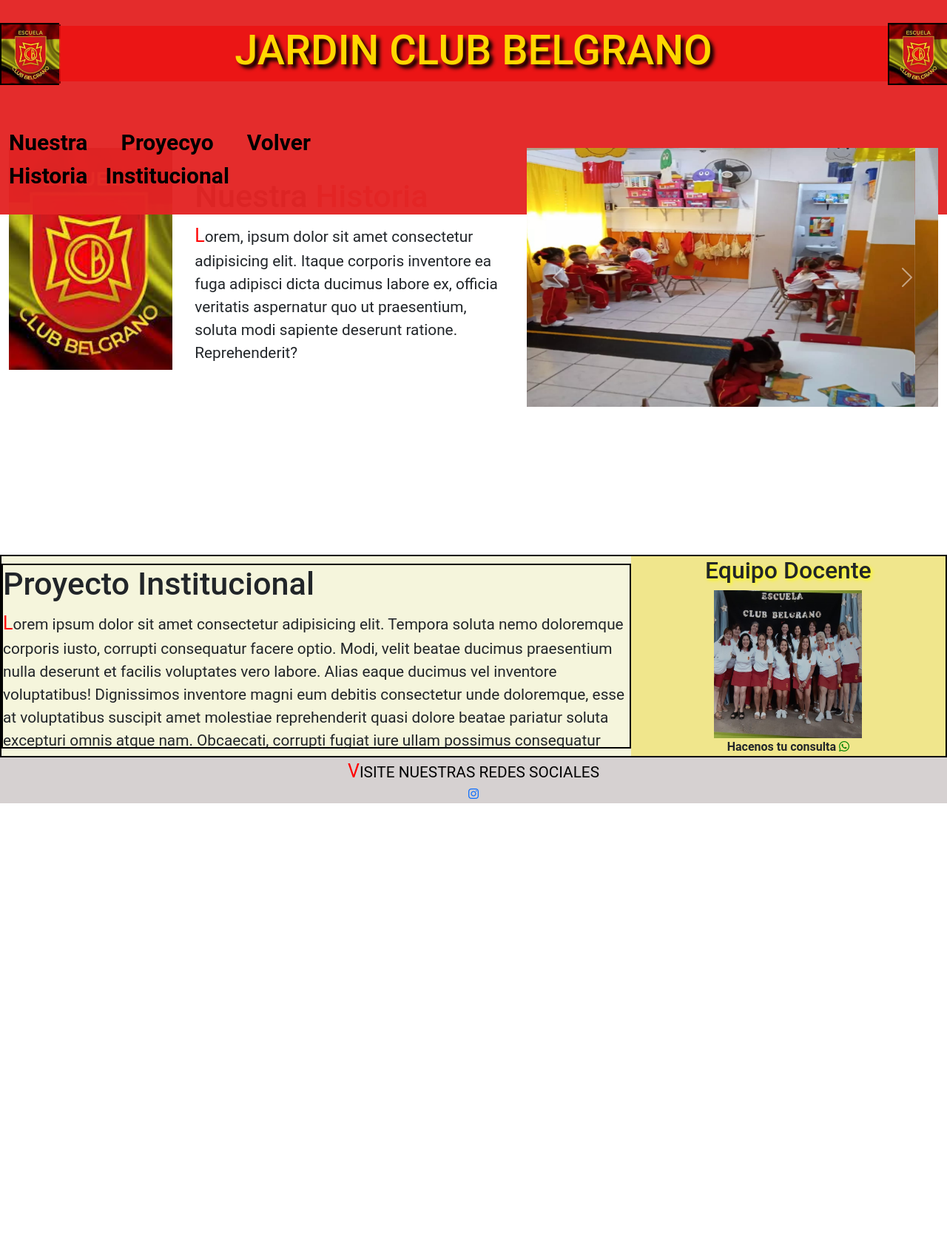
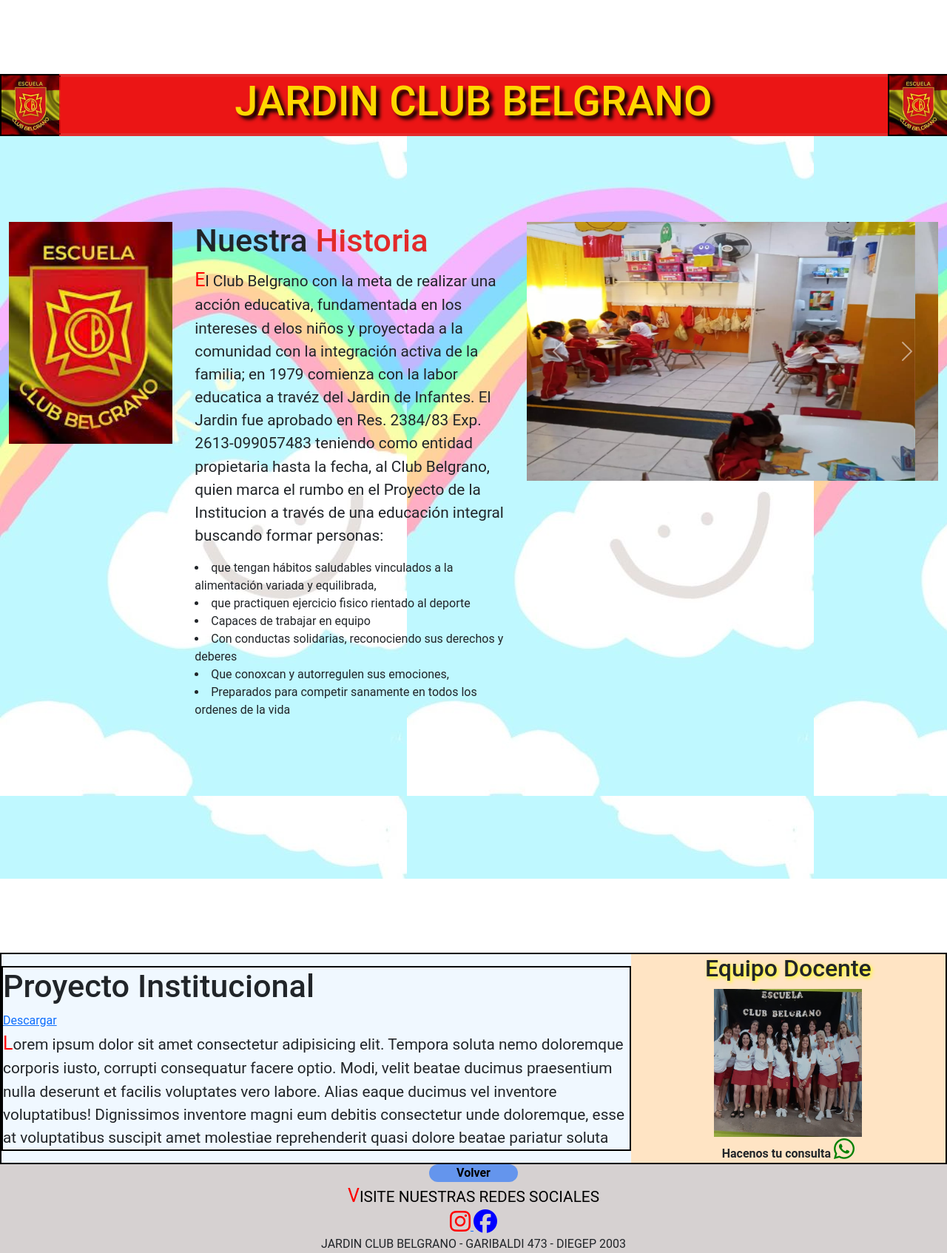
Before and after one commit to marixxa/TRABAJO-FINAL, a plain HTML site: page jardin.html in a window 1280 px wide. Shown: the whole page at 74% size. Before the commit the page ends 1086 px from the top, so only its background shows below. Drawn offline with nearby package versions, Linux system fonts and the light colour scheme; files that its build step writes are made by us from their sources.

Commit message:
botonvolver

```diff
--- a/css/style.css
+++ b/css/style.css
@@ -100,6 +100,7 @@
 }
 #titulo h1{
     color: white;
+    text-shadow: 2px 2px 5px red;
 }
 #titulo button{
 font-size:  1.75em; ;
@@ -109,6 +110,23 @@
 .color-acento{
     color: rgb(226, 43, 43);
 }
+#video{
+    padding: 50px;
+    text-align: center;
+    background-color: darkgray;
+
+
+}
+#video:hover{
+    border-color: red;
+    background-color: cornflowerblue;
+}
+
+.box-video{
+    width: 200px;
+    height: 200px;
+}
+
 
 #nuestra-historia .container{
     text-align: center;
@@ -183,9 +201,7 @@
     font-size: 1em;
 
 }
-#final button{
-    font-size: 5vw;
-}
+
 
 footer{
     background-color: rgb(230 230 230);
@@ -226,9 +242,9 @@
 }
 #video{
     margin: 0 auto;
-    padding: 50px;
-    width: 200px;
-    height: 200px;
+    padding-top: 40px;
+    border: 3px solid yellow;
+
 }
 
 
@@ -245,6 +261,7 @@
         background-position: center center;
         height: 300px;
         width: 300px;
+
     }
 
     #nuestra-historia .texto-imagen{
--- a/css/stylejardin.css
+++ b/css/stylejardin.css
@@ -6,37 +6,41 @@
    main{
     margin: auto;
     overflow:auto;
+
 }
+body{
+    background-color: rgba(169, 169, 169, 0.514);
+}
+#nuestra-historia{
+    background-color: rgba(169, 169, 169, 0.514);
+}
+li{
 
-
-
+}
 
 .contenedor{
    /* height: 120px; */
-    background-color:rgba(236, 16, 16, 0.836);
+    background-color:rgba(236, 16, 16, 0.836);;
     display: grid;
     flex-direction:column ;
     align-items: center;
     grid-template-columns: 80px 1fr 80px  ;
     justify-content: space-between;
-    grid-template-rows: 1fr 1fr
 
 }
-.box nav{
-grid-row: 2/3;
-   grid-column: 1/4;
-   background-color: aquamarine;
-}
-
-
 
 .container{
     max-width: 1400px;
     margin: 0 auto;
 }
 #nuestra-historia .container{
-    text-align: center;
-    padding: 80px 15px;
+    background-image: url(../imagenes/arcoiris.jpg);
+    padding-top: 80px;
+    padding-bottom: 80px;
+    margin-top: 100px;
+    margin-bottom: 100px;
+    text-align:center
+
 }
 
 .logo1{
@@ -52,7 +56,7 @@
     text-align: center;
     font-size: 1em;
     /*padding-top: 20px;*/
-    background-color: rgba(236, 16, 16, 0.836);
+    background-color:rgba(236, 16, 16, 0.836);
     margin: 0;
     text-shadow: 5px 5px 5px black;
 
@@ -67,7 +71,7 @@
 }
 
 .box2{
-    background-color: beige;
+    background-color:aliceblue;
     display: grid;
     grid-template-columns: 1fr 1fr 1fr;
     border: 2px solid black;
@@ -86,7 +90,7 @@
 .box-aside{
     text-align: center;
     margin:0;
-    background-color:khaki
+    background-color:bisque
 }
 /*.box-aside img-aside{
     object-fit: cover;
@@ -111,6 +115,32 @@
 
 }
 
+.boton-volver a{
+    display: block;
+    text-decoration: none;
+    border-radius: 5em;
+    background-color: cornflowerblue;
+    width: 120px;
+    color: black;
+    margin: 0 auto;
+    font-weight: bold;
+
+}
+
+
+
+
+
+
+
+
+
+
+
+i{
+    font-size: 2em;
+}
+
 p::first-letter{
     color: red;
     font-size: 25px;
--- a/jardin.html
+++ b/jardin.html
@@ -22,18 +22,11 @@
               </div>
               <div class="titulo">
                 <h1 style="color:gold"> JARDIN CLUB BELGRANO </h1>
+              </div>
+                <div class="logo2">
+                  <img src="imagenes/logoescuela.jpg" width="80px" height="80px">
+                </div>
 
-              </div>
-              <div class="logo2">
-                <img src="imagenes/logoescuela.jpg" width="80px" height="80px">
-              </div>
-              <div class="box-nav">
-                <nav>
-                  <a href="#nuestra-historia">Nuestra Historia </a>
-                  <a href="#id-main-contenido">Proyecyo Institucional </a>
-                  <a href="#nuestra-historia">Volver </a>
-                </nav>
-              </div>
           </div>
         </header>
         <section id="nuestra-historia">
@@ -41,7 +34,14 @@
               <div class="img-container"></div>
                   <div class=" texto-imagen">
                       <h2> Nuestra <span class="color-acento"> Historia </span> </h2>
-                      <p> Lorem, ipsum dolor sit amet consectetur adipisicing elit. Itaque corporis inventore ea fuga adipisci dicta ducimus labore ex, officia veritatis aspernatur quo ut praesentium, soluta modi sapiente deserunt ratione. Reprehenderit?</p>
+                      <p> El Club Belgrano con la meta de realizar una acción educativa, fundamentada en los intereses d elos niños y proyectada a la comunidad con la integración activa de la familia; en 1979 comienza con la labor educatica a travéz del Jardin de Infantes. El Jardin fue aprobado en Res. 2384/83 Exp. 2613-099057483 teniendo como entidad propietaria hasta la fecha, al Club Belgrano, quien marca el rumbo en el Proyecto de la Institucion a través de una educación integral buscando formar personas:
+                        <li> que tengan hábitos saludables vinculados a la alimentación variada y equilibrada,</li>
+                        <li>que practiquen ejercicio fisico rientado al deporte</li>
+                        <li>Capaces de trabajar en equipo</li>
+                        <li>Con conductas solidarias, reconociendo sus derechos y deberes </li>
+                        <li>Que conoxcan y autorregulen sus emociones,</li>
+                        <li>Preparados para competir sanamente en todos los ordenes de la vida </li>
+                         </p>
                   </div>
                   <div class="box-carrusel">
                     <div id="carouselExampleControls" class="carousel slide" data-bs-ride="carousel">
@@ -74,7 +74,7 @@
             <main>
               <section id="id-main-contenido">
               <div class="main-contenido">
-                <h2> Proyecto Institucional</h2>
+                <h2> Proyecto Institucional</h2>  <a href="PROYECTO INSTITUCIONAL JARDÍN CLUB BELGRANO.pdf" target="_blank"> Descargar  </a>
                 <p> Lorem ipsum dolor sit amet consectetur adipisicing elit. Tempora soluta nemo doloremque corporis iusto, corrupti consequatur facere optio. Modi, velit beatae ducimus praesentium nulla deserunt et facilis voluptates vero labore.
                 Alias eaque ducimus vel inventore voluptatibus! Dignissimos inventore magni eum debitis consectetur unde doloremque, esse at voluptatibus suscipit amet molestiae reprehenderit quasi dolore beatae pariatur soluta excepturi omnis atque nam.
                 Obcaecati, corrupti fugiat iure ullam possimus consequatur neque, reprehenderit velit soluta enim libero rerum molestias quibusdam eaque alias esse aliquid accusamus tempore maiores repudiandae harum incidunt fuga. Exercitationem, nam voluptatibus?
@@ -102,13 +102,19 @@
 
             <footer>
                 <div class="box-footer">
+                  <div class="boton-volver">
+                     <a href="index.html"> Volver </a>
+                  </div>
                   <p> VISITE NUESTRAS REDES SOCIALES</p>
                   <div>
                     <a href="https://www.instagram.com/jardinclubbelgrano/?igshid=YmMyMTA2M2Y%3D">
-                      <i class="fa-brands fa-instagram"></i>
+
+                      <i class="fa-brands fa-instagram" style="color:red;" >  </i>
+                      <i class="fa-brands fa-facebook" style="color:blue;" >  </i>
                     </a>
 
                   </div>
+                  JARDIN CLUB BELGRANO - GARIBALDI 473 - DIEGEP 2003
                 </div>
 
             </footer>
```
Also changed, not shown: index.html (+8 -4 lines), secundaria.html (+9 -3 lines), imagenes/arcoiris.jpg (added), imagenes/nubes.jpg (added), 1 other file.
